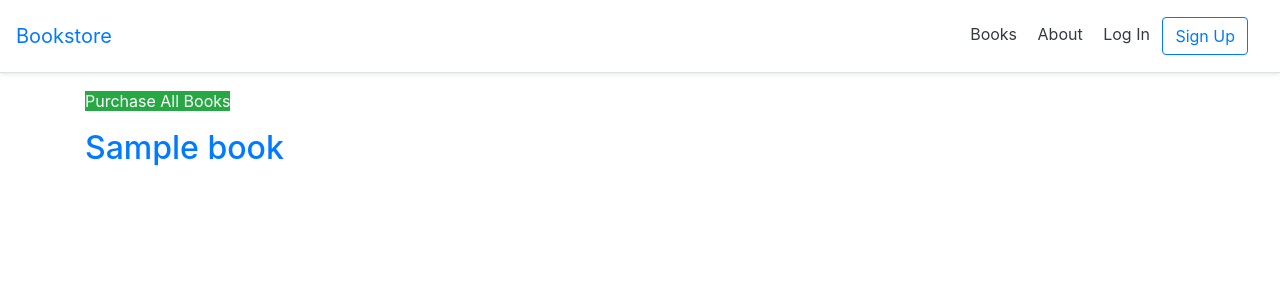
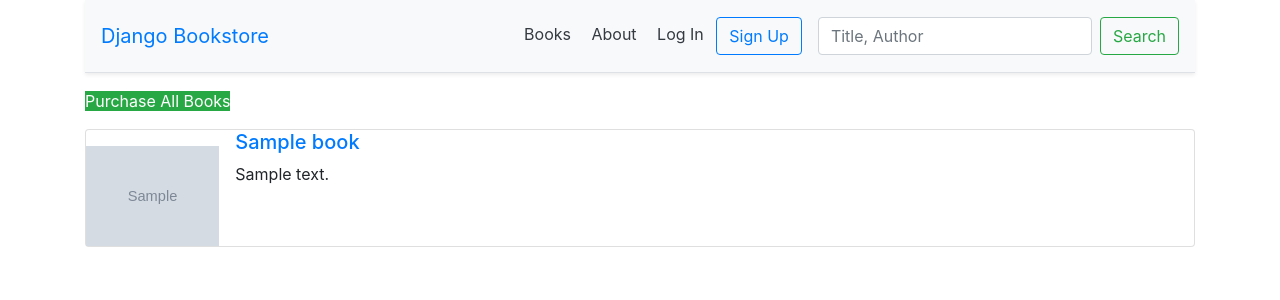
Before and after one commit to kupchoy/Django-Bookstore, a Django app: template templates/books/book_list.html in a window 1280 px wide. Shown: the top 300 px of the page. Run offline with Django 3.2, Linux system fonts and the light colour scheme; the template is opened without the code that fills it: most values are stand-ins (such as "Sample title", 1, 10 or a date in 2020); grey boxes marked "Sample" are stand-in pictures; some libraries are stand-ins or nearby versions.

Commit message:
General layout changes to major pages Added more books

```diff
--- a/books/models.py
+++ b/books/models.py
@@ -11,6 +11,7 @@ class Book(models.Model):
     title = models.CharField(max_length=200)
     author = models.CharField(max_length=200)
     price = models.DecimalField(max_digits=6, decimal_places=2)
+    description = models.CharField(max_length=400, blank=True)
     cover = models.ImageField(upload_to='covers/', blank=True)
 
     class Meta:
--- a/templates/_base.html
+++ b/templates/_base.html
@@ -12,9 +12,10 @@
 <body>
 <header>
     <!-- Fixed navbar -->
+    <div class="container">
         <div class="d-flex flex-column flex-md-row align-items-center p-3 px-md-4\
-     mb-3 bg-white border-bottom shadow-sm">
-        <a href="{% url 'home' %}" class="navbar-brand my-0 mr-md-auto font-weight-normal">Bookstore</a>
+     mb-3 bg-light border-bottom shadow-sm">
+            <a href="{% url 'home' %}" class="navbar-brand my-0 mr-md-auto font-weight-normal">Django Bookstore</a>
             <nav class="my-2 my-md-0 mr-md-3">
                 <a class="p-2 text-dark" href="{% url 'book_list' %}">Books</a>
                 <a class="p-2 text-dark" href="{% url 'about' %}">About</a>
@@ -26,6 +27,11 @@
                        href="{% url 'account_signup' %}">Sign Up</a>
                 {% endif %}
             </nav>
+            <form class="form-inline mt-2 mt-md-0" action="{% url 'search_results' %}" method="get">
+                <input name="q" class="form-control mr-sm-2" type="text" placeholder="Title, Author" aria-label="Search">
+                <button class="btn btn-outline-success my-2 my-sm-0" type="submit">Search</button>
+            </form>
+        </div>
     </div>
 </header>
 <div class="container">
--- a/templates/books/book_detail.html
+++ b/templates/books/book_detail.html
@@ -7,12 +7,14 @@
         {% endif %}
         <h2><a href="">{{ book.title }}</a></h2>
         <p>Author: {{ book.author }}</p>
-        <p>Price: {{ book.price }}</p>
+        <p>Description: {{ book.description }}</p>
+        <p>Price: ${{ book.price }}</p>
+        <a href="#" class="btn btn-primary">Add to Cart</a>
         <div>
             <h3>Reviews</h3>
             <ul>
                 {% for review in book.reviews.all %}
-                <li>{{ review.review }} ({{ review.author }})</li>
+                    <li>{{ review.review }} ({{ review.author }})</li>
                 {% endfor %}
             </ul>
         </div>
--- a/templates/books/book_list.html
+++ b/templates/books/book_list.html
@@ -5,12 +5,20 @@
 {% block content %}
     <p></p>
     {% if not perms.book.special_status %}
-    <a href="{% url 'orders' %}" class="btn-success">Purchase All Books</a>
+        <a href="{% url 'orders' %}" class="btn-success">Purchase All Books</a>
     {% endif %}
     <p></p>
     {% for book in book_list %}
-        <div>
-            <h2><a href="{{ book.get_absolute_url }}">{{ book.title }}</a> </h2>
+        <div class="card mt-3 mb-3">
+        <div class="media">
+            <img class="mr-3 mt-3" src="{{ book.cover.url }}" alt="{{ book.title }}"
+                 width="auto" height="100">
+            <div class="media-body">
+                <h5><a href="{{ book.get_absolute_url }}">{{ book.title }}</a></h5>
+                {{ book.description }}
+
+            </div>
+        </div>
         </div>
     {% endfor %}
 {% endblock content %}
```
Also changed, not shown: pages/views.py (+17 -3 lines). Lines whose indentation alone changed are shown as unchanged.
